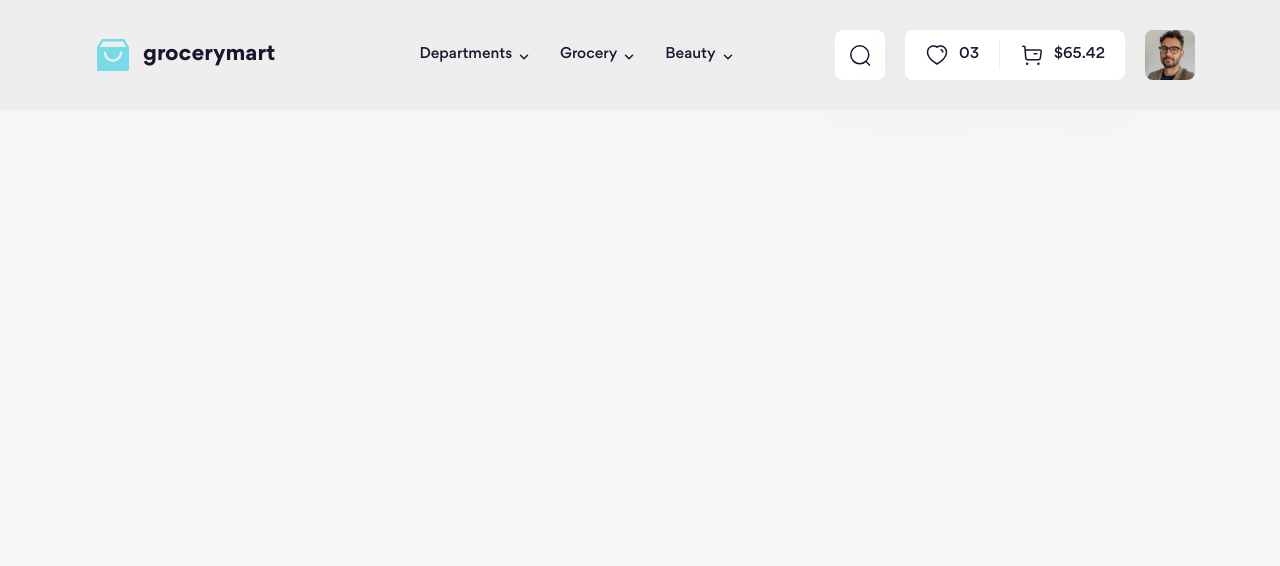
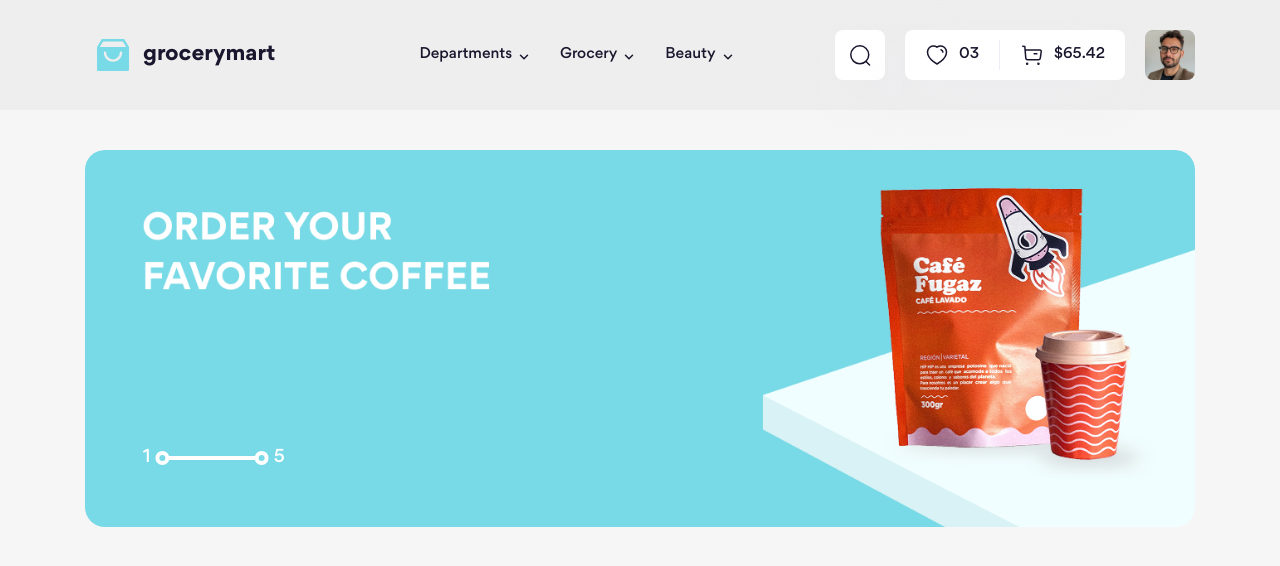
Before and after one commit to askax00/f8-project-9, a website: page index.html in a window 1280 px wide. Drawn offline with Linux system fonts and the light colour scheme.

Commit message:
lam phan slide

```diff
--- a/index.html
+++ b/index.html
@@ -27,5 +27,40 @@
 		<script>
 			load("header", "./templates/header.html");
 		</script>
+
+		<!-- slide show -->
+
+		<div class="container">
+			<div class="slideshow">
+				<div class="slideshow-inner">
+					<div class="slideshow__item">
+						<a href="#!" class="slideshow__link">
+							<picture>
+								<source media="(max-width: 767.98px)" srcset="./asset/img/slideshow/slideshow-md.png" />
+								<img src="./asset/img/slideshow/slideshow.png" alt="" class="slideshow__img" />
+							</picture>
+						</a>
+					</div>
+
+					<div class="slideshow__item">
+						<a href="#!" class="slideshow__link">
+							<img src="./asset/img/slideshow/slideshow.png" alt="" class="slideshow__img" />
+						</a>
+					</div>
+
+					<div class="slideshow__item">
+						<a href="#!" class="slideshow__link">
+							<img src="./asset/img/slideshow/slideshow.png" alt="" class="slideshow__img" />
+						</a>
+					</div>
+				</div>
+
+				<div class="slideshow__page">
+					<span class="slideshow__num">1</span>
+					<span class="slideshow__line"></span>
+					<span class="slideshow__num">5</span>
+				</div>
+			</div>
+		</div>
 	</body>
 </html>
--- a/scss/components/_index.scss
+++ b/scss/components/_index.scss
@@ -1,2 +1,3 @@
 @forward "./logo";
 @forward "./dropdown";
+@forward "./slideshow";
--- /dev/null
+++ b/scss/components/_slideshow.scss
@@ -0,0 +1,97 @@
+@use "../abstracts";
+
+.slideshow {
+	position: relative;
+	overflow: hidden;
+	margin-top: 40px;
+
+	@include abstracts.breakpoint(md) {
+		margin-top: 30px;
+	}
+
+	&-inner {
+		display: flex;
+		align-items: center;
+	}
+
+	&__item {
+		position: relative;
+		flex-shrink: 0;
+		width: 100%;
+		padding-top: 34%;
+
+		@include abstracts.breakpoint(md) {
+			padding-top: 50%;
+		}
+	}
+
+	&__img {
+		position: absolute;
+		top: 0;
+		left: 0;
+		width: 100%;
+		height: 100%;
+		border-radius: 20px;
+		object-fit: cover;
+	}
+
+	&__page {
+		min-width: 12.8%;
+		position: absolute;
+		bottom: 15%;
+		left: 5.2%;
+		display: flex;
+		align-items: center;
+		column-gap: 18px;
+
+		@include abstracts.breakpoint(md) {
+			width: 22%;
+		}
+	}
+
+	&__line {
+		display: block;
+		background: #fff;
+		width: 100%;
+		height: 4px;
+		position: relative;
+
+		&::before,
+		&::after {
+			position: absolute;
+			display: block;
+			content: "";
+			width: 14px;
+			height: 14px;
+			border: 4px solid #fff;
+			border-radius: 50%;
+			top: 50%;
+
+			@include abstracts.breakpoint(md) {
+				border-width: 3px;
+			}
+		}
+
+		&::before {
+			left: 0;
+			translate: -90% -50%;
+		}
+
+		&::after {
+			right: 0;
+			translate: 90% -50%;
+		}
+	}
+
+	&__num {
+		font-size: 1.8rem;
+		font-weight: 500;
+		line-height: 144.444%;
+		color: #fff;
+
+		@include abstracts.breakpoint(md) {
+			font-size: 1.4rem;
+			line-height: 142.857%;
+		}
+	}
+}
--- a/scss/layout/_header.scss
+++ b/scss/layout/_header.scss
@@ -18,6 +18,7 @@
 	@extend %flex-item-center;
 	padding: 30px 0;
 	position: relative;
+	z-index: 100;
 
 	@include abstracts.breakpoint(lg) {
 		padding: 20px 0;
--- a/templates/header.html
+++ b/templates/header.html
@@ -11,7 +11,7 @@
 		</a>
 
 		<!-- navbar -->
-		<nav id="navbar" class="navbar show">
+		<nav id="navbar" class="navbar hide">
 			<button class="navbar__close-btn js-toggle d-none d-lg-block icon" toggle-target="#navbar">
 				<svg width="24" height="24" viewBox="0 0 24 24" fill="none" xmlns="http://www.w3.org/2000/svg">
 					<path
```
Also changed, not shown: asset/css/main.css, asset/img/slideshow/slideshow-md.png (added), asset/img/slideshow/slideshow.png (added), 1 other file.
